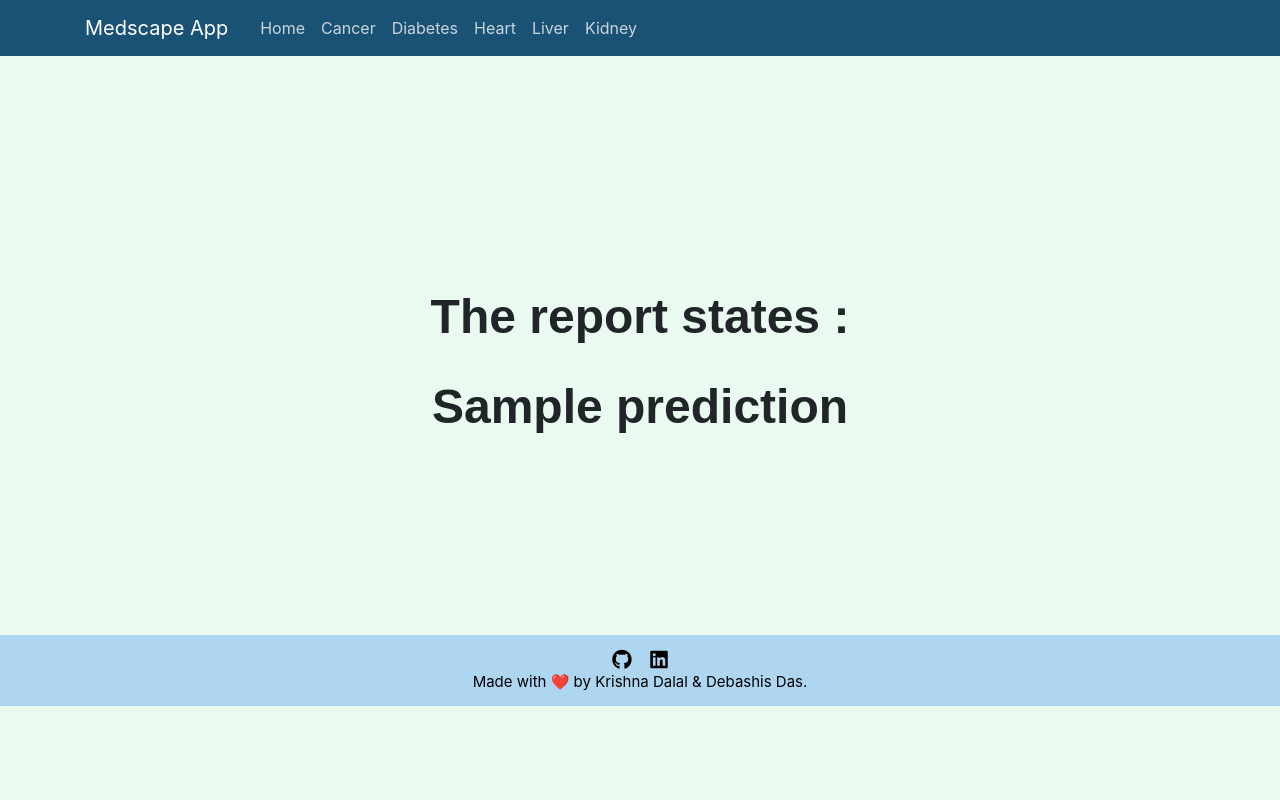
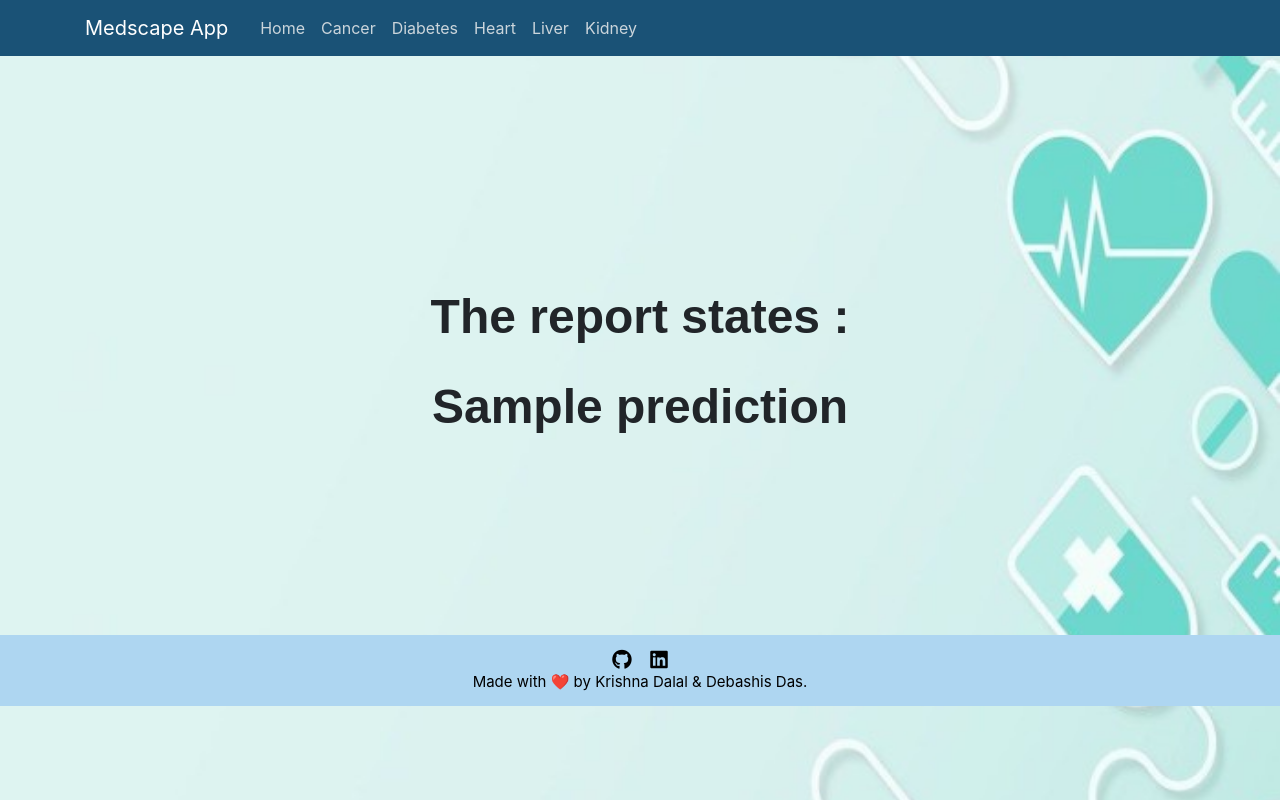
Before and after one commit to kdalal95/Medscape-Health-App, a Flask app: template template/result.html in a window 1280 px wide. Run offline with Flask 2, Linux system fonts and the light colour scheme; the template is opened without the code that fills it: most values are stand-ins (such as "Sample title", 1, 10 or a date in 2020); some libraries are stand-ins or nearby versions.

Commit message:
Update result.css

```diff
--- a/static/result.css
+++ b/static/result.css
@@ -1,6 +1,9 @@
 body {
 
-    background: #eafaf1
+    background-image:url('bg1.jpg');
+    background-repeat: no-repeat;
+    background-size: cover
+
 }
 
 h1, h2, h3, h4, h5,h6{
```
